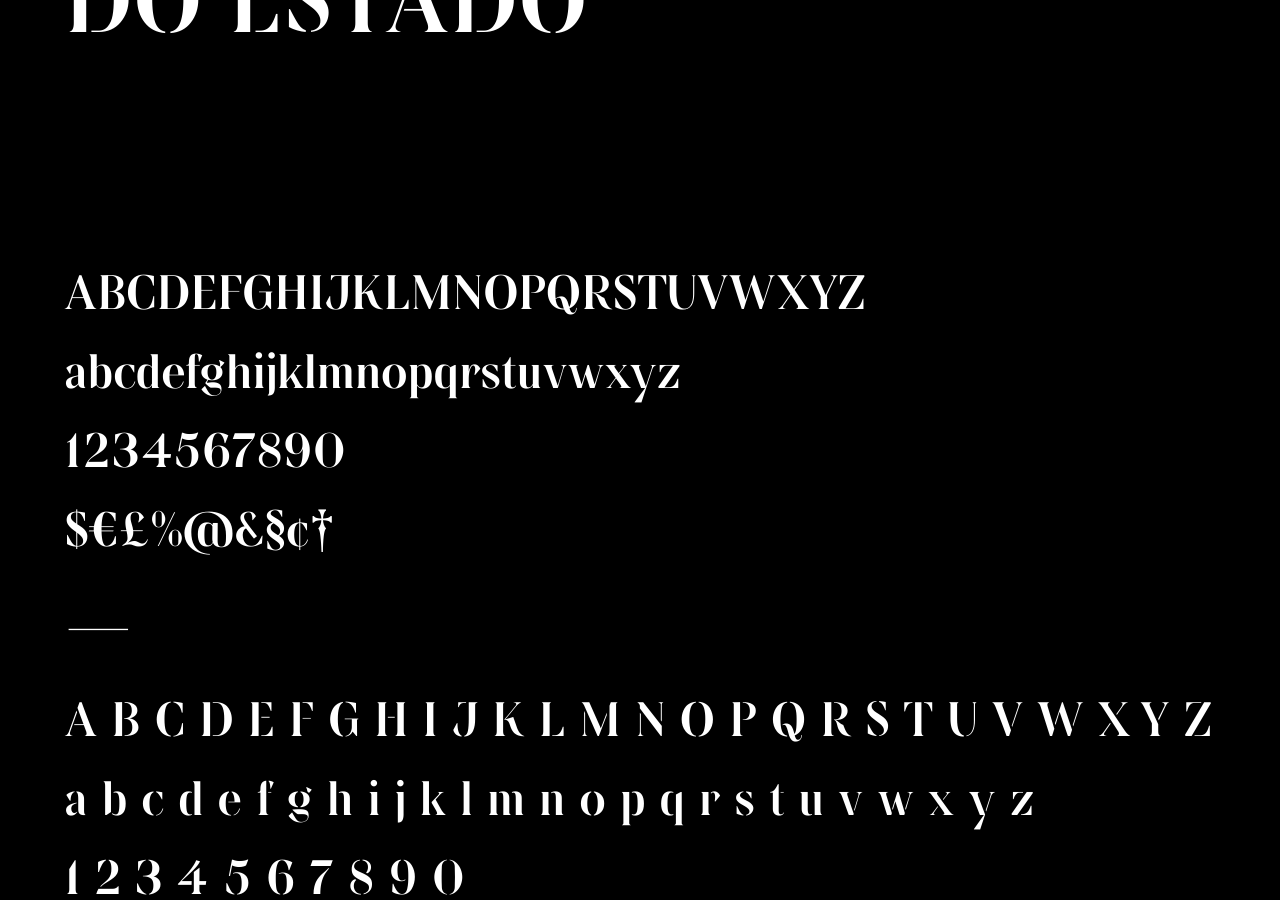
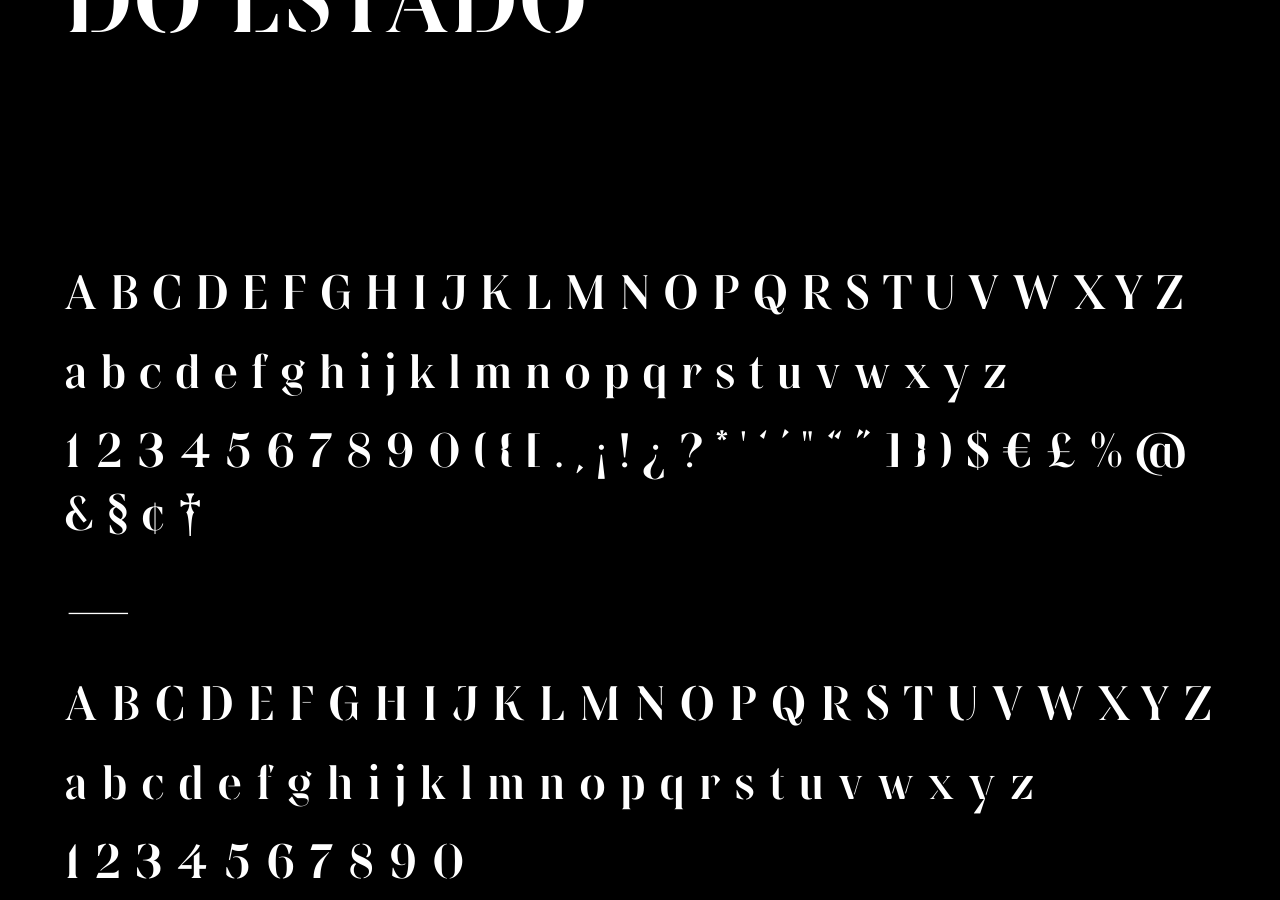
Before and after one commit to rnmp/jeans-dope-site, a Jekyll site: the page built from _projects/linsingen.md, in a window 1280 px wide and 900 px high, scrolled down 3210 px. Built offline with Jekyll 4.4.1, drawn with Linux system fonts in a browser that asks for light colours; some web fonts are replaced.

Commit message:
Updated Linsingen

```diff
--- a/_projects/linsingen.md
+++ b/_projects/linsingen.md
@@ -12,13 +12,11 @@ layout: project
 ---
 
 <div class="font-grid" style="font-family: 'Linsingen Moderna'; font-size: 4vw; font-weight: 300;">
-  <p>ABCDEFGHIJKLMNOPQRSTUVWXYZ</p>
+  <p>A B C D E F G H I J K L M N O P Q R S T U V W X Y Z</p>
   <div class="break"></div>
-  <p>abcdefghijklmnopqrstuvwxyz</p>
+  <p>a b c d e f g h i j k l m n o p q r s t u v w x y z</p>
   <div class="break"></div>
-  <p>1234567890</p>
-  <div class="break"></div>
-  <p>$€£%@&§¢†</p>
+  <p>1 2 3 4 5 6 7 8 9 0 ( { [ . , ¡ ! ¿ ? * ' ‘ ’ " “ ” ] } ) $ € £ % @ & § ¢ †</p>
 </div>
 
 <div class="font-grid" style="font-family: 'Linsingen Moderna'; font-size: 6vw; font-weight: 300;">
```
